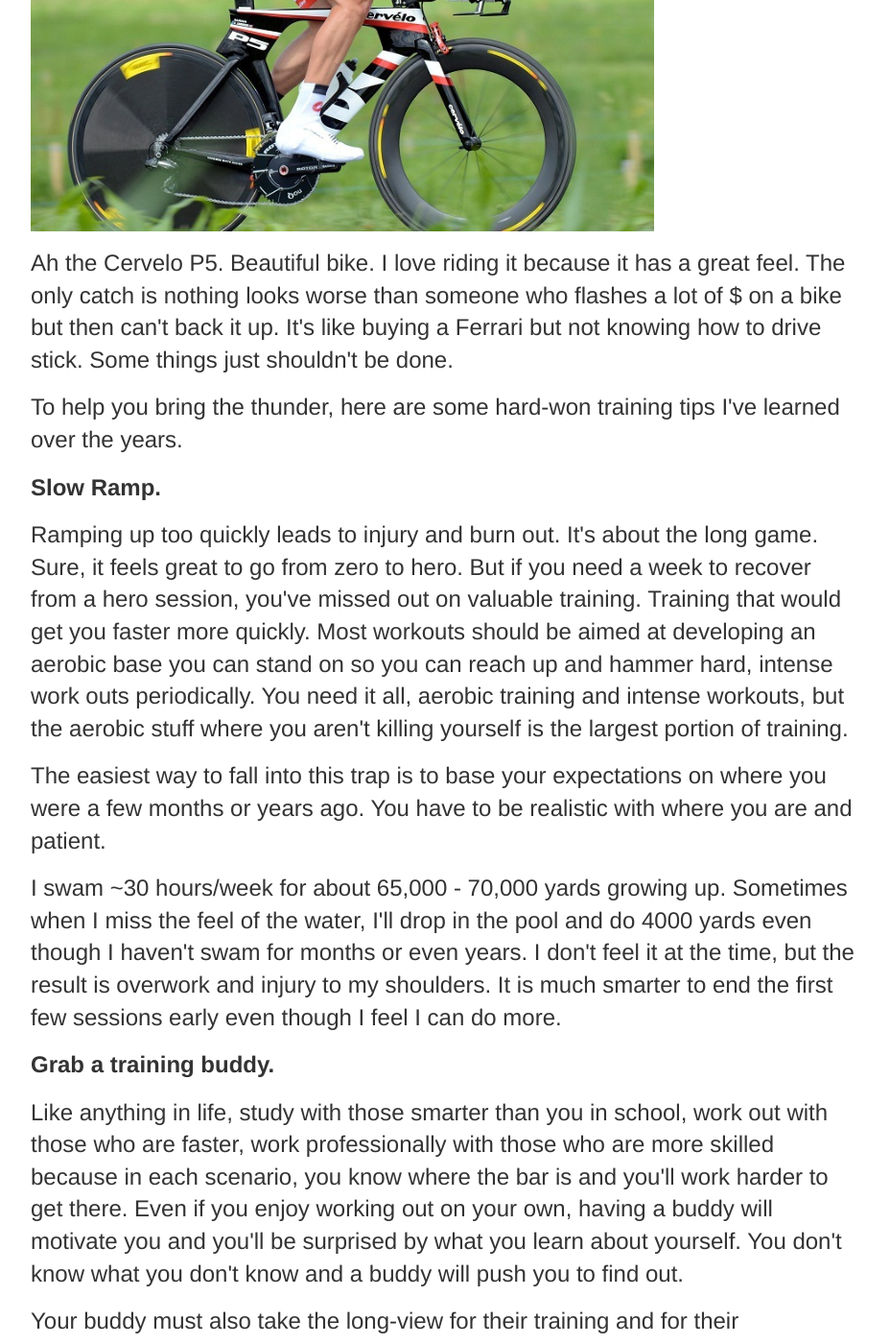
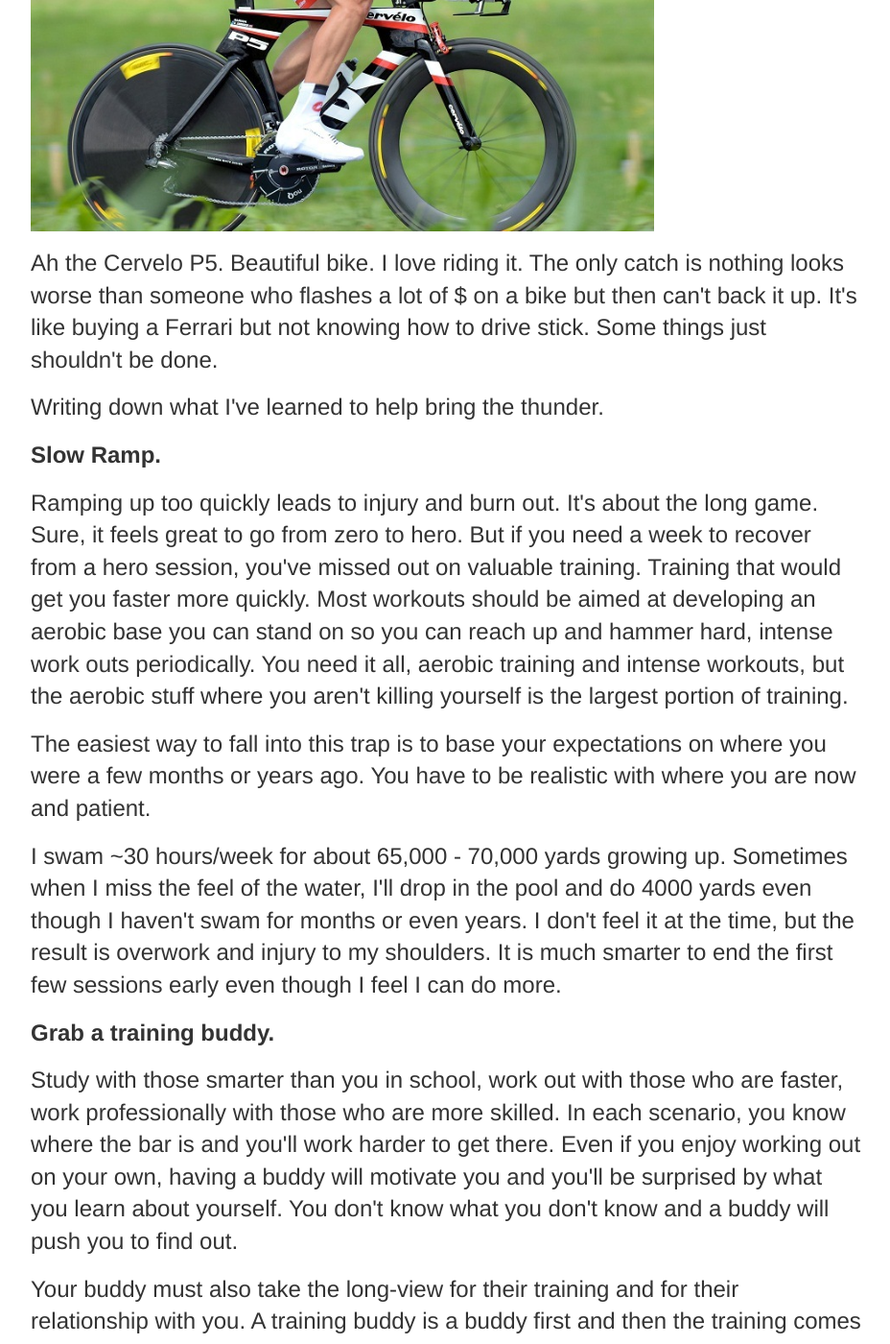
Before and after one commit to hikesandbikes/hikesandbikes.github.io, a Jekyll site: the page built from _posts/2020-07-04-the-need-for-speed.md, in a window 1280 px wide and 1400 px high, scrolled down 452 px. Shown: the whole window at 96% size, without its empty margins (175-1103 px from the left). Built offline with Jekyll 4.4.1, drawn with Linux system fonts in a browser that asks for light colours; some of the changed text lies outside the part shown.

Commit message:
cut down post

```diff
--- a/_posts/2020-07-04-the-need-for-speed.md
+++ b/_posts/2020-07-04-the-need-for-speed.md
@@ -9,12 +9,12 @@
 
 
 <p>
-Ah the Cervelo P5.  Beautiful bike.  I love riding it because it has a great feel. The only catch is nothing looks worse than someone who flashes a lot of $ on a bike but then can't back it up.  It's like
+Ah the Cervelo P5.  Beautiful bike.  I love riding it. The only catch is nothing looks worse than someone who flashes a lot of $ on a bike but then can't back it up.  It's like
 buying a Ferrari but not knowing how to drive stick.  Some things just shouldn't be done.
 </p>
 
 <p>
-To help you bring the thunder, here are some hard-won training tips I've learned over the years.
+Writing down what I've learned to help bring the thunder.
 </p>
 
 <blockquote>
@@ -27,7 +27,7 @@
 </p>
 
 <p>
-The easiest way to fall into this trap is to base your expectations on where you were a few months or years ago.  You have to be realistic with where you are and patient.
+The easiest way to fall into this trap is to base your expectations on where you were a few months or years ago.  You have to be realistic with where you are now and patient.
 </p>
 <p>
 </p>
@@ -39,9 +39,9 @@
 </blockquote>
 
 <p>
-Like anything in life, study with those smarter than you in school, work out with those who are faster, work professionally with those who are more skilled because in each scenario, you know where the bar is and you'll work harder to get there. Even if you enjoy working out on your own, having a buddy will motivate you and you'll be surprised by what you learn about yourself.  You don't know what you don't know and a buddy will push you to find out.
+Study with those smarter than you in school, work out with those who are faster, work professionally with those who are more skilled.  In each scenario, you know where the bar is and you'll work harder to get there. Even if you enjoy working out on your own, having a buddy will motivate you and you'll be surprised by what you learn about yourself.  You don't know what you don't know and a buddy will push you to find out.
 </p>
 <p>
-Your buddy must also take the long-view for their training and for their relationship with you. You don't want to train with someone who is vindictive or after short-term gains.  A training buddy is a
+Your buddy must also take the long-view for their training and for their relationship with you. A training buddy is a
 buddy first and then the training comes after.
 </p>
```
